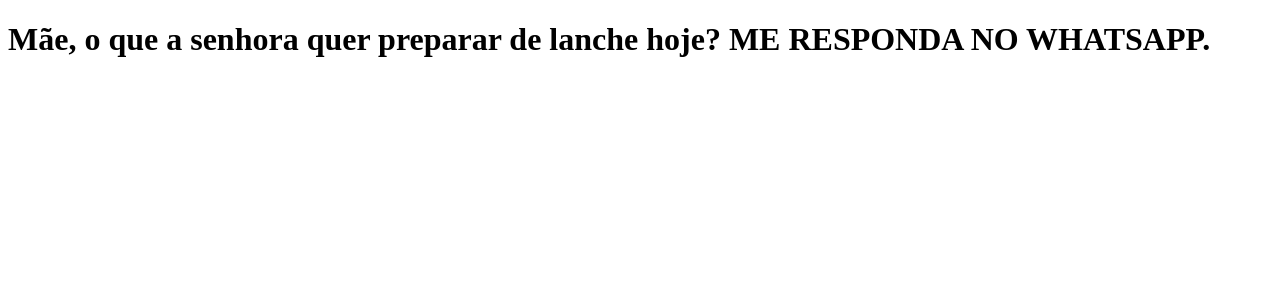
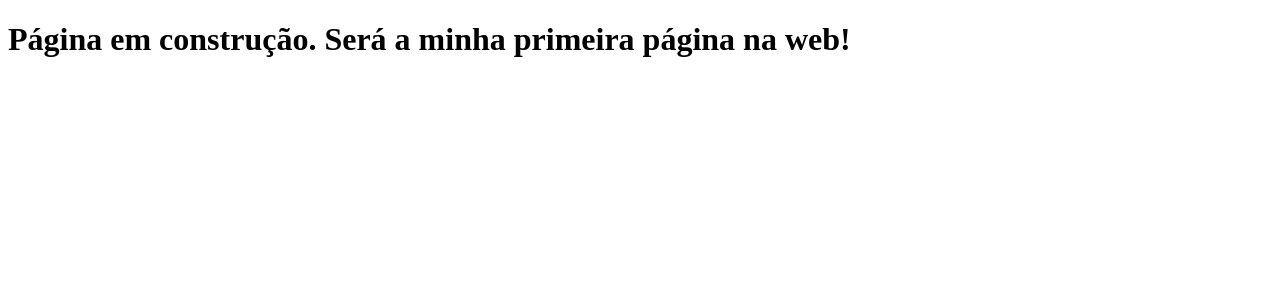
Before and after one commit to JrCorrea77/iniciando.com.br, a Next.js app: page / in a window 1280 px wide. Shown: the top 300 px of the page. Built offline with nearby package versions, Linux system fonts and the light colour scheme.

Commit message:
Mensagem padrão de página em construção

```diff
--- a/pages/index.js
+++ b/pages/index.js
@@ -1,5 +1,5 @@
 function Home(){
-    return <h1> Mãe, o que a senhora quer preparar de lanche hoje? ME RESPONDA NO WHATSAPP.</h1>
+    return <h1> Página em construção. Será a minha primeira página na web!</h1>
 }
 
 export default Home;
```
